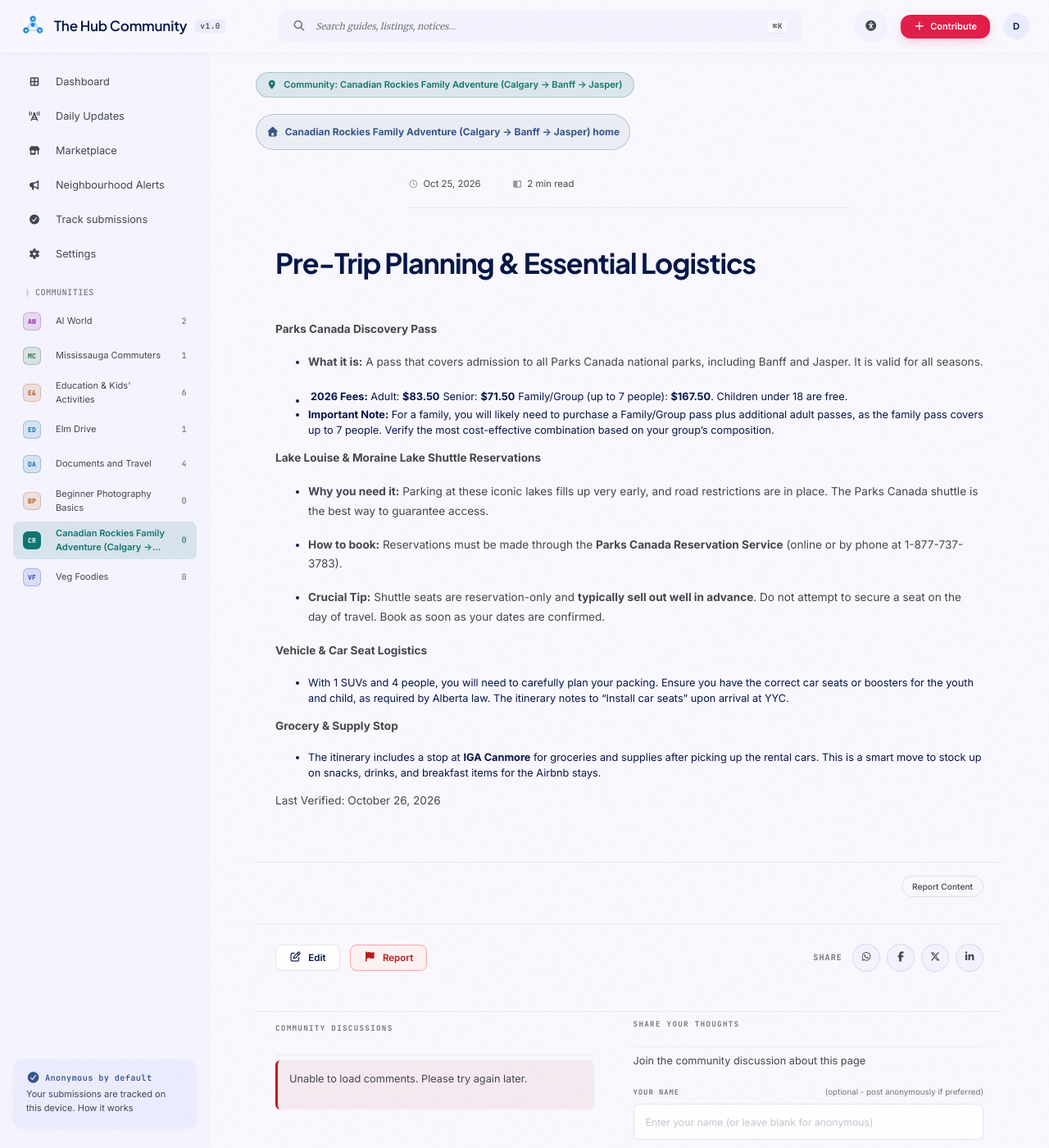
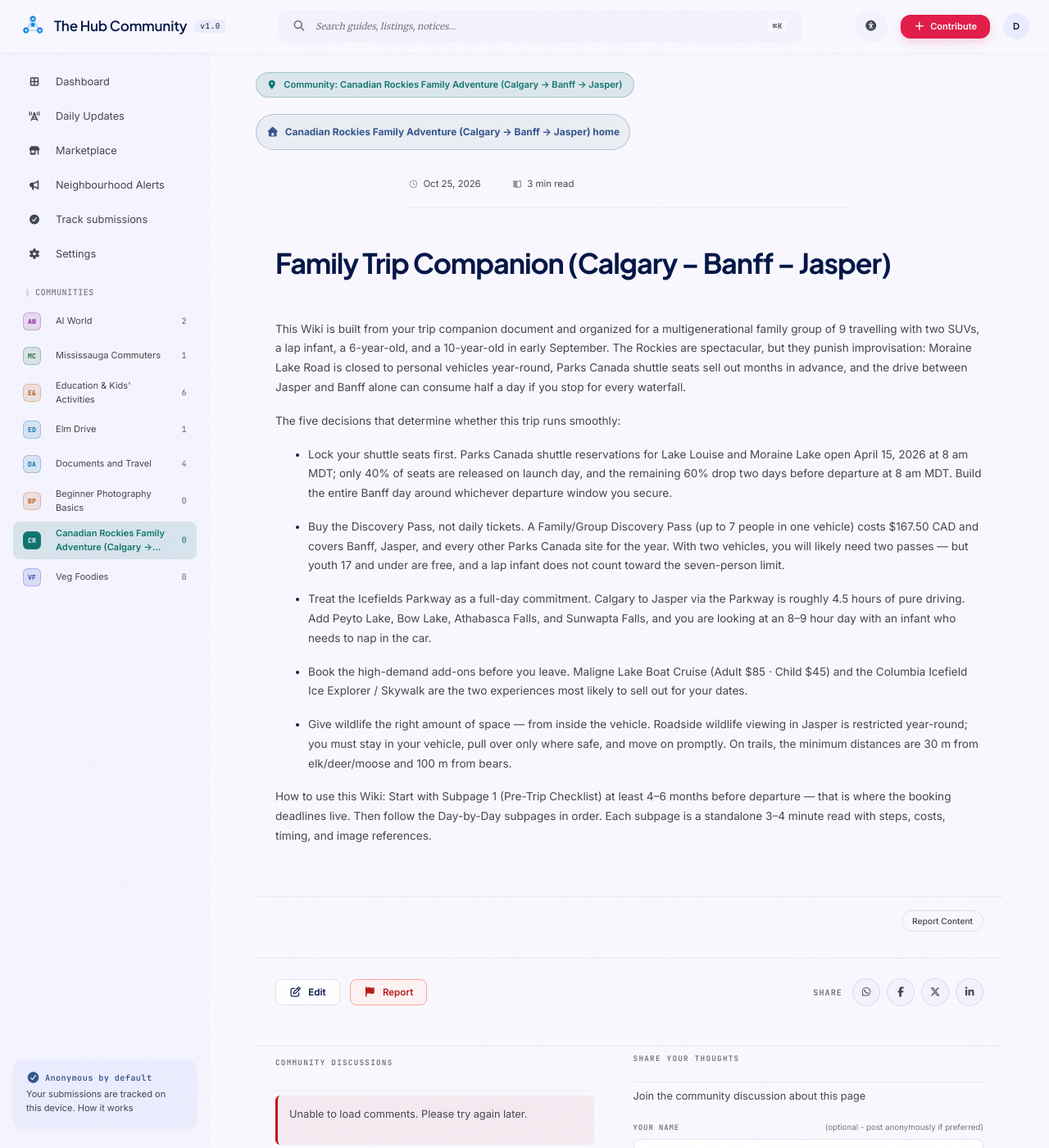
Before and after one commit to the-hub-community/hub-web, a Jekyll site: the page built from content/canadian-rockies-family-adventure-calgary-banff-jasper/index.md, in a window 1280 px wide and 1400 px high. Shown: the whole window at 82% size. Built offline with Jekyll 4.4.1, drawn with Linux system fonts in a browser that asks for light colours.

Commit message:
sync(canadian-rockies-family-adventure-calgary-banff-jasper): content/canadian-rockies-family-adventure-calgary-banff-jasper/index.md

```diff
--- a/content/canadian-rockies-family-adventure-calgary-banff-jasper/index.md
+++ b/content/canadian-rockies-family-adventure-calgary-banff-jasper/index.md
@@ -1,13 +1,13 @@
 ---
 layout: default
-title: "Pre-Trip Planning & Essential Logistics"
+title: "Family Trip Companion (Calgary – Banff – Jasper)"
 condo: "Canadian Rockies Family Adventure (Calgary → Banff → Jasper)"
 community_key: "comm-canadian-rockies-family-adventure-calgary-banff-jasper"
 page_key: "page-mvoe7723-117qttsc"
-date: 2026-10-25T22:26:57.779Z
+date: 2026-10-25T22:30:08.721Z
 ---
 
-# Pre-Trip Planning & Essential Logistics
+# Family Trip Companion (Calgary – Banff – Jasper)
 
 <div class="lh-content-body">
 
@@ -15,31 +15,28 @@ date: 2026-10-25T22:26:57.779Z
 
 
 <div class="lh-text">
-**Parks Canada Discovery Pass**
+This Wiki is built from your trip companion document and organized for a multigenerational family group of 9 travelling with two SUVs, a lap infant, a 6-year-old, and a 10-year-old in early September. The Rockies are spectacular, but they punish improvisation: Moraine Lake Road is closed to personal vehicles year-round, Parks Canada shuttle seats sell out months in advance, and the drive between Jasper and Banff alone can consume half a day if you stop for every waterfall.
 
-- **What it is:** A pass that covers admission to all Parks Canada national parks, including Banff and Jasper. It is valid for all seasons.
+The five decisions that determine whether this trip runs smoothly:
 
-- **2026 Fees:** Adult: **$83.50** | Senior: **$71.50** | Family/Group (up to 7 people): **$167.50**. Children under 18 are free.
+- Lock your shuttle seats first. Parks Canada shuttle reservations for Lake Louise and Moraine Lake open April 15, 2026 at 8 am MDT; only 40% of seats are released on launch day, and the remaining 60% drop two days before departure at 8 am MDT. Build the entire Banff day around whichever departure window you secure.
 
-- **Important Note:** For a family, you will likely need to purchase a Family/Group pass plus additional adult passes, as the family pass covers up to 7 people. Verify the most cost-effective combination based on your group's composition.
+- Buy the Discovery Pass, not daily tickets. A Family/Group Discovery Pass (up to 7 people in one vehicle) costs $167.50 CAD and covers Banff, Jasper, and every other Parks Canada site for the year. With two vehicles, you will likely need two passes — but youth 17 and under are free, and a lap infant does not count toward the seven-person limit.
 
-**Lake Louise &amp; Moraine Lake Shuttle Reservations**
+- Treat the Icefields Parkway as a full-day commitment. Calgary to Jasper via the Parkway is roughly 4.5 hours of pure driving. Add Peyto Lake, Bow Lake, Athabasca Falls, and Sunwapta Falls, and you are looking at an 8–9 hour day with an infant who needs to nap in the car.
 
-- **Why you need it:** Parking at these iconic lakes fills up very early, and road restrictions are in place. The Parks Canada shuttle is the best way to guarantee access.
+- Book the high-demand add-ons before you leave. Maligne Lake Boat Cruise (Adult $85 · Child $45) and the Columbia Icefield Ice Explorer / Skywalk are the two experiences most likely to sell out for your dates.
 
-- **How to book:** Reservations must be made through the **Parks Canada Reservation Service** (online or by phone at 1-877-737-3783).
+- Give wildlife the right amount of space — from inside the vehicle. Roadside wildlife viewing in Jasper is restricted year-round; you must stay in your vehicle, pull over only where safe, and move on promptly. On trails, the minimum distances are 30 m from elk/deer/moose and 100 m from bears.
+</div>
+<div class="lh-clear"></div>
+</div>
 
-- **Crucial Tip:** Shuttle seats are reservation-only and **typically sell out well in advance**. Do not attempt to secure a seat on the day of travel. Book as soon as your dates are confirmed.
+<div class="lh-section">
 
-**Vehicle &amp; Car Seat Logistics**
 
-- With 1 SUVs and 4 people, you will need to carefully plan your packing. Ensure you have the correct car seats or boosters for the youth and child, as required by Alberta law. The itinerary notes to "Install car seats" upon arrival at YYC.
-
-**Grocery &amp; Supply Stop**
-
-- The itinerary includes a stop at **IGA Canmore** for groceries and supplies after picking up the rental cars. This is a smart move to stock up on snacks, drinks, and breakfast items for the Airbnb stays.
-
-Last Verified: October 26, 2026
+<div class="lh-text">
+How to use this Wiki: Start with Subpage 1 (Pre-Trip Checklist) at least 4–6 months before departure — that is where the booking deadlines live. Then follow the Day-by-Day subpages in order. Each subpage is a standalone 3–4 minute read with steps, costs, timing, and image references.
 </div>
 <div class="lh-clear"></div>
 </div>
```
